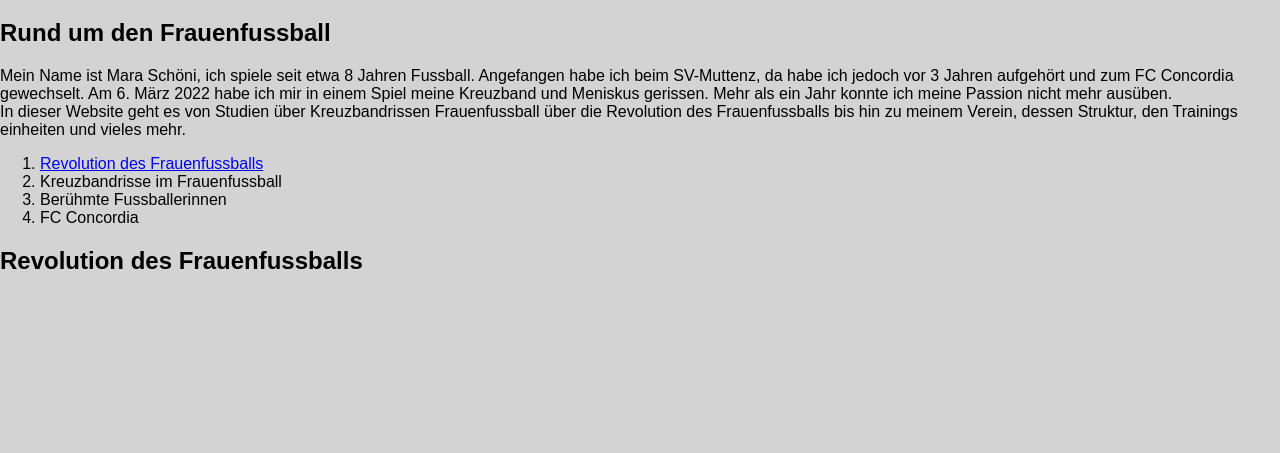
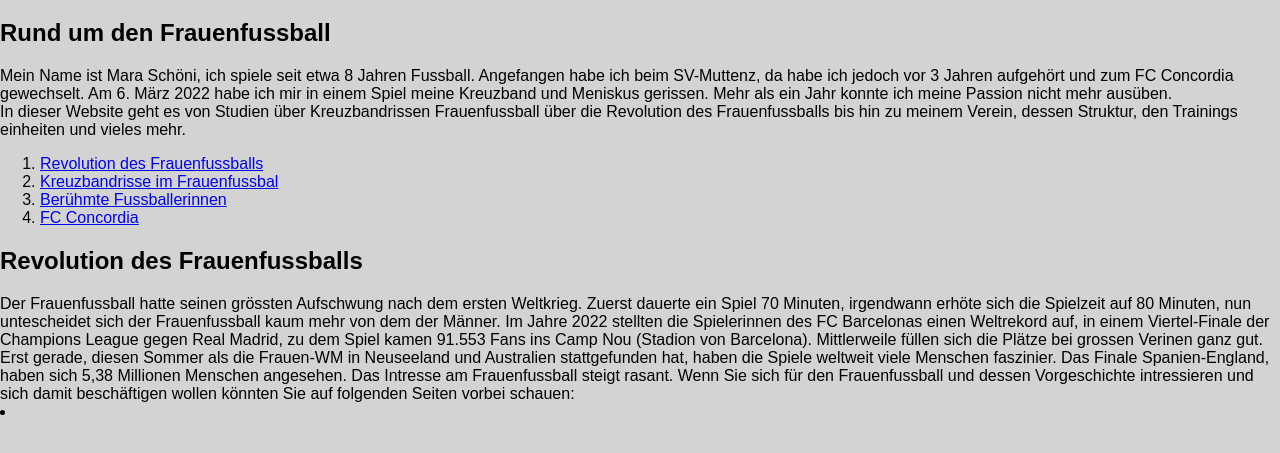
Before and after one commit to gymmu/blogeintrag-Mara1IS, a plain HTML site: page index.html in a window 1280 px wide. Shown: the part 61-514 px from the top of the page. Drawn offline with Linux system fonts and the light colour scheme.

Commit message:
erster Text

```diff
--- a/index.html
+++ b/index.html
@@ -35,17 +35,39 @@
       Revolution des Frauenfussballs
     </a>
   </li>
-    <li>Kreuzbandrisse im Frauenfussball</li>
-    <li>Berühmte Fussballerinnen</li>
-    <li>FC Concordia</li>
+
+  <li>
+    <a href="Kreuzbandriss">
+      Kreuzbandrisse im Frauenfussbal
+    </a>
+  </li>
+    <li>
+      <a href="Fussballerinnen">
+        Berühmte Fussballerinnen
+    </a>
+  </li>
+    <li>
+      <a href="FC Concordia">
+        FC Concordia
+        </a>
+      </li>
 
 </ol>
 
 <section id="revolution">
   <h2>Revolution des Frauenfussballs</h2>
+</section>
+Der Frauenfussball hatte seinen grössten
+Aufschwung nach dem ersten Weltkrieg. Zuerst dauerte ein Spiel 70 Minuten, irgendwann erhöte sich die Spielzeit auf 80 Minuten, nun untescheidet sich der Frauenfussball kaum mehr von dem der Männer.
+Im Jahre 2022 stellten die Spielerinnen des FC Barcelonas einen Weltrekord auf, in einem Viertel-Finale der Champions League gegen Real Madrid, zu dem Spiel kamen 91.553 Fans ins Camp Nou (Stadion von Barcelona).
+Mittlerweile füllen sich die Plätze bei grossen Verinen ganz gut.
+Erst gerade, diesen Sommer als die Frauen-WM in Neuseeland und Australien stattgefunden hat, haben die Spiele weltweit viele Menschen faszinier.
+Das Finale Spanien-England, haben sich 5,38 Millionen Menschen angesehen.
+Das Intresse am Frauenfussball steigt rasant.
+Wenn Sie sich für den Frauenfussball und dessen Vorgeschichte intressieren und sich damit beschäftigen wollen könnten Sie auf folgenden Seiten vorbei schauen:
+<li>
 
-</section>
-
+</li>
 </body>
 
 </html>
```
